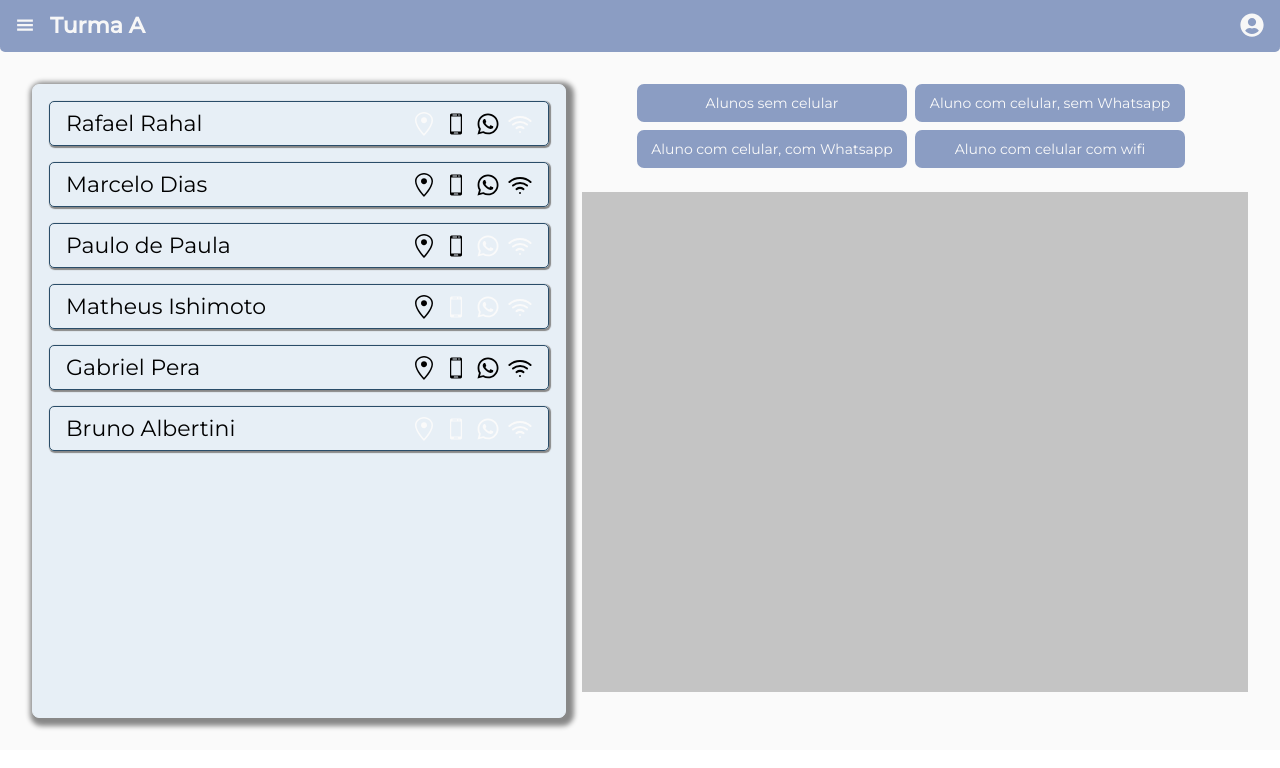
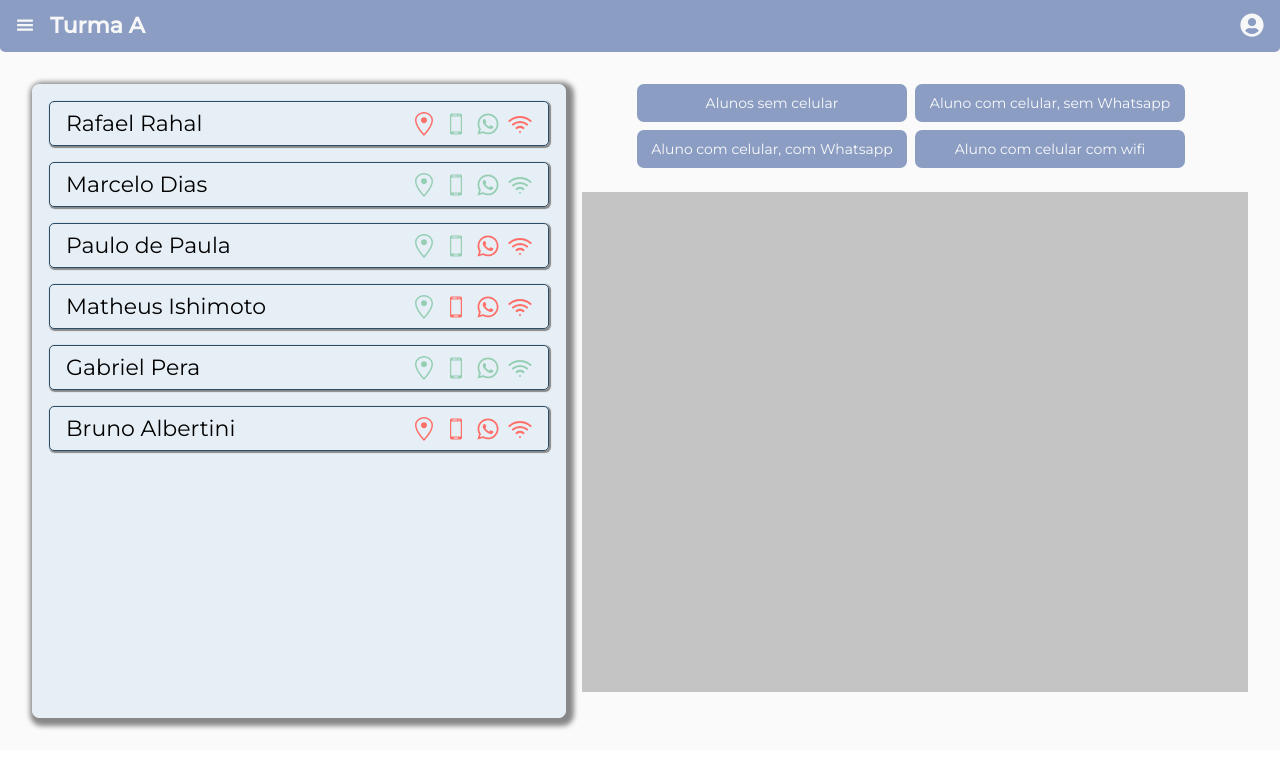
Before and after one commit to marcelodof/hackthon-covid, a React (Create React App) app in the folder front/: page / in a window 1280 px wide. Shown: the top 768 px of the page. Built offline with nearby package versions, Linux system fonts and the light colour scheme.

Commit message:
change icon colors

```diff
--- a/front/src/Components/StudentItem/StudentItem.css
+++ b/front/src/Components/StudentItem/StudentItem.css
@@ -23,3 +23,7 @@
     width: 120px;
     justify-content: space-between;
 }
+
+.icon {
+    color: #96ceb4;
+}
--- a/front/src/Components/StudentItem/StudentItem.js
+++ b/front/src/Components/StudentItem/StudentItem.js
@@ -13,10 +13,10 @@ export const StudentItem = ({name, hasAddress, hasSmartphone, hasWhatsApp, hasWi
                 {name}
             </div>
             <div className="icons-container">
-                <GoLocation style={!hasAddress && {color: '#FAFAFA'}} />
-                <GiSmartphone style={!hasSmartphone && {color: '#FAFAFA'}} />
-                <FaWhatsapp style={!hasWhatsApp && {color: '#FAFAFA'}}/>
-                <FiWifi style={!hasWifi && {color: '#FAFAFA'}} />
+                <GoLocation style={!hasAddress && {color: '#ff6f69'}} className="icon" />
+                <GiSmartphone style={!hasSmartphone && {color: '#ff6f69'}} className="icon" />
+                <FaWhatsapp style={!hasWhatsApp && {color: '#ff6f69'}} className="icon"/>
+                <FiWifi style={!hasWifi && {color: '#ff6f69'}} className="icon" />
             </div>
         </div>
     )
```
